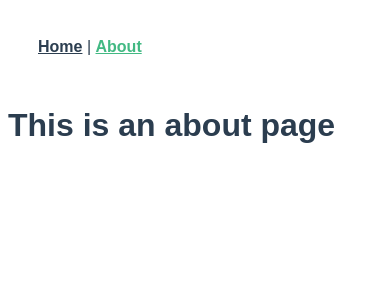
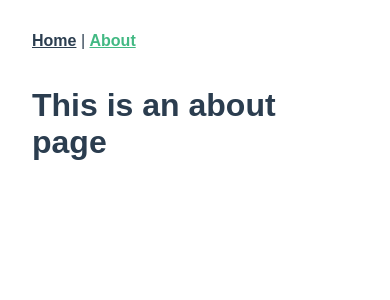
Before and after one commit to Booligoosh/ubi-caucus, a Vue app: page /about in a window 390 px wide. Shown: the top 300 px of the page. Built offline with nearby package versions, Linux system fonts and the light colour scheme; no server answers; a web font is replaced by a local one.

Commit message:
Made it responsive!

```diff
--- a/src/App.vue
+++ b/src/App.vue
@@ -1,8 +1,10 @@
 <template>
   <div id="app">
-    <div id="nav">
-      <router-link to="/">Home</router-link> |
-      <router-link to="/about">About</router-link>
+    <div class="nav-wrapper">
+      <div id="nav">
+        <router-link to="/">Home</router-link> |
+        <router-link to="/about">About</router-link>
+      </div>
     </div>
     <router-view class="page" />
   </div>
@@ -27,12 +29,12 @@ html {
   }
 }
 
+body {
+  margin: 0;
+}
+
 #app {
   color: hsl(210, 29%, 24%);
-}
-
-#nav {
-  padding: 30px;
 }
 
 #nav a {
@@ -44,9 +46,16 @@ html {
   color: #42b983;
 }
 
-.page {
+.page,
+#nav {
   margin-left: auto;
   margin-right: auto;
   max-width: 1200px;
+  padding: 2rem;
+}
+
+.nav-wrapper {
+  background: white;
+  margin-bottom: -3rem;
 }
 </style>
--- a/src/views/Home.vue
+++ b/src/views/Home.vue
@@ -26,6 +26,18 @@ export default {
 .people {
   display: grid;
   grid-gap: 2rem;
-  grid-template-columns: repeat(3, 1fr);
+  grid-template-columns: 1fr 1fr 1fr;
+}
+
+@media screen and (max-width: 930px) {
+  .people {
+    grid-template-columns: 1fr 1fr;
+  }
+}
+
+@media screen and (max-width: 630px) {
+  .people {
+    grid-template-columns: 1fr;
+  }
 }
 </style>
```
